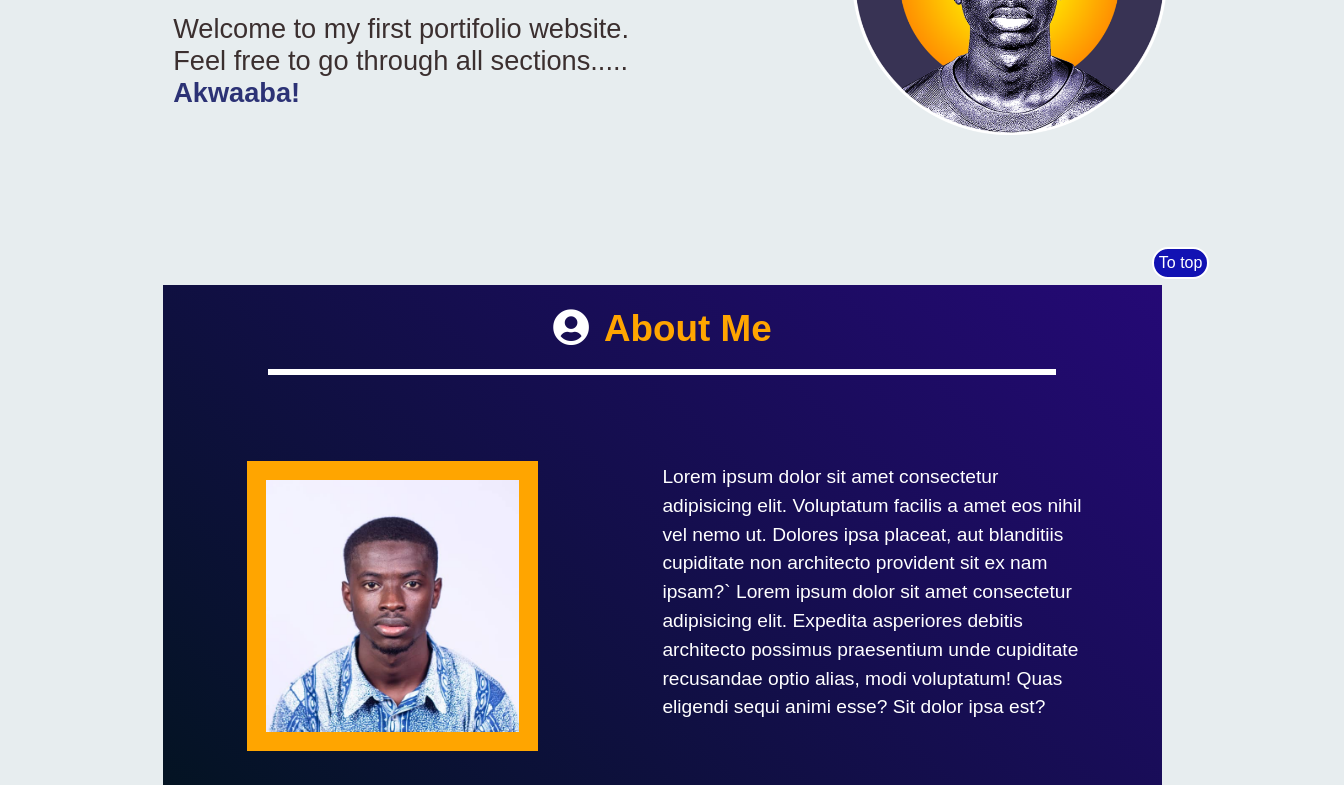
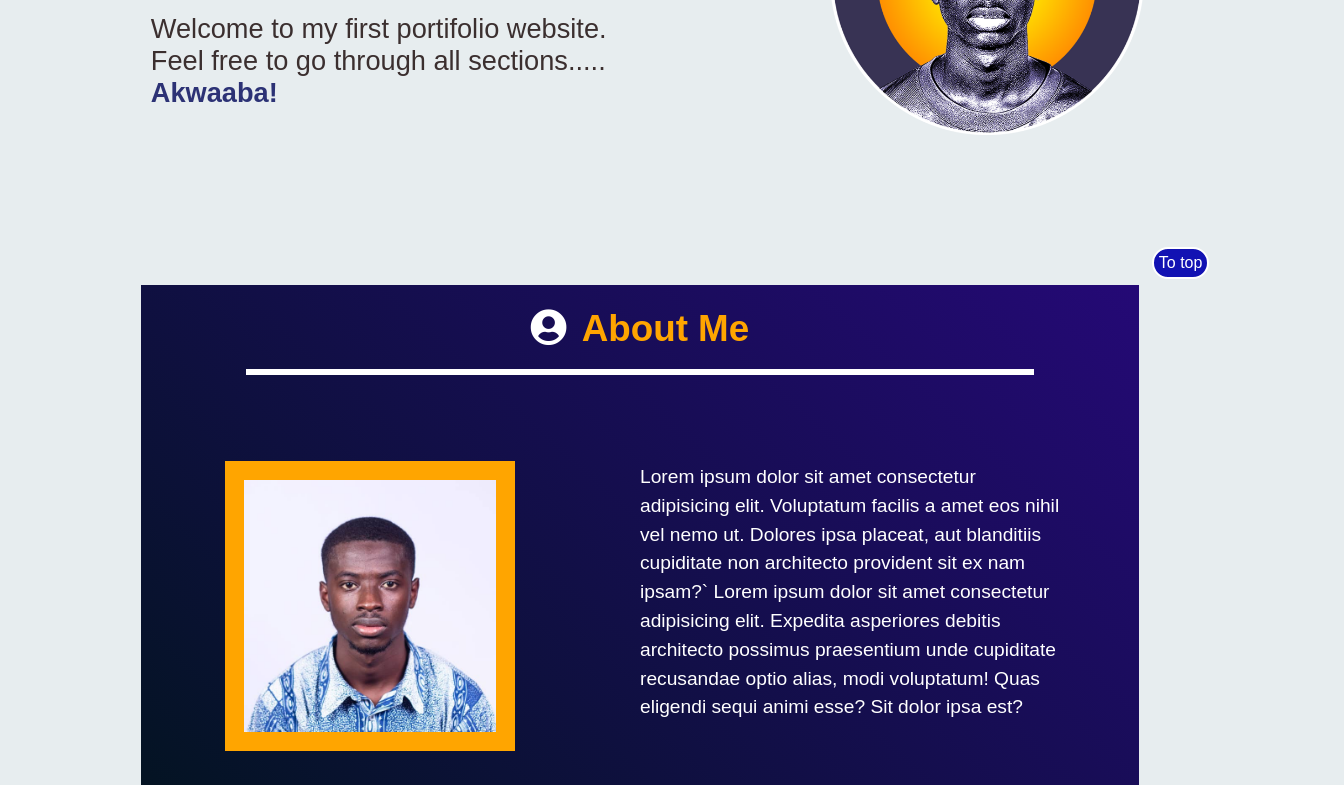
Before and after one commit to Ewom777/TONY-port, a plain HTML site: page index.html in a window 1280 px wide. Shown: the part 489-1274 px from the top of the page, 1344 px wide, since content can reach past the window. Drawn offline with Linux system fonts and the light colour scheme.

Commit message:
Remove body margin

```diff
--- a/style.css
+++ b/style.css
@@ -8,8 +8,6 @@
 body {
   /* background-color: red; */
   background-color: rgba(205, 218, 221, 0.466);
-  margin-left: 1.4rem;
-  width: 100%;
 }
 
 .topper {
@@ -360,7 +358,6 @@ footer {
   text-align: center;
   padding: 1.3rem;
   color: white;
-  width: 100%;
 }
 
 /*0000000000000000 media start 000000000000000000000*/
```
